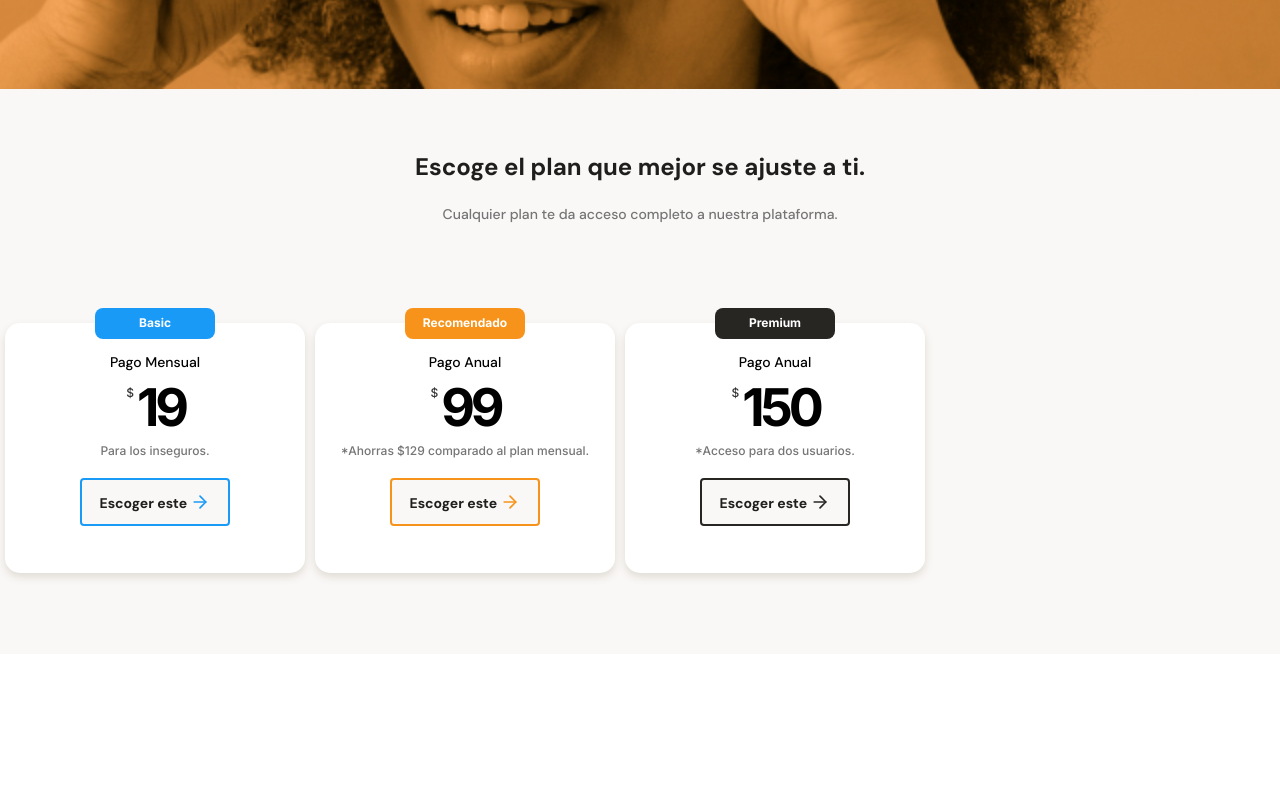
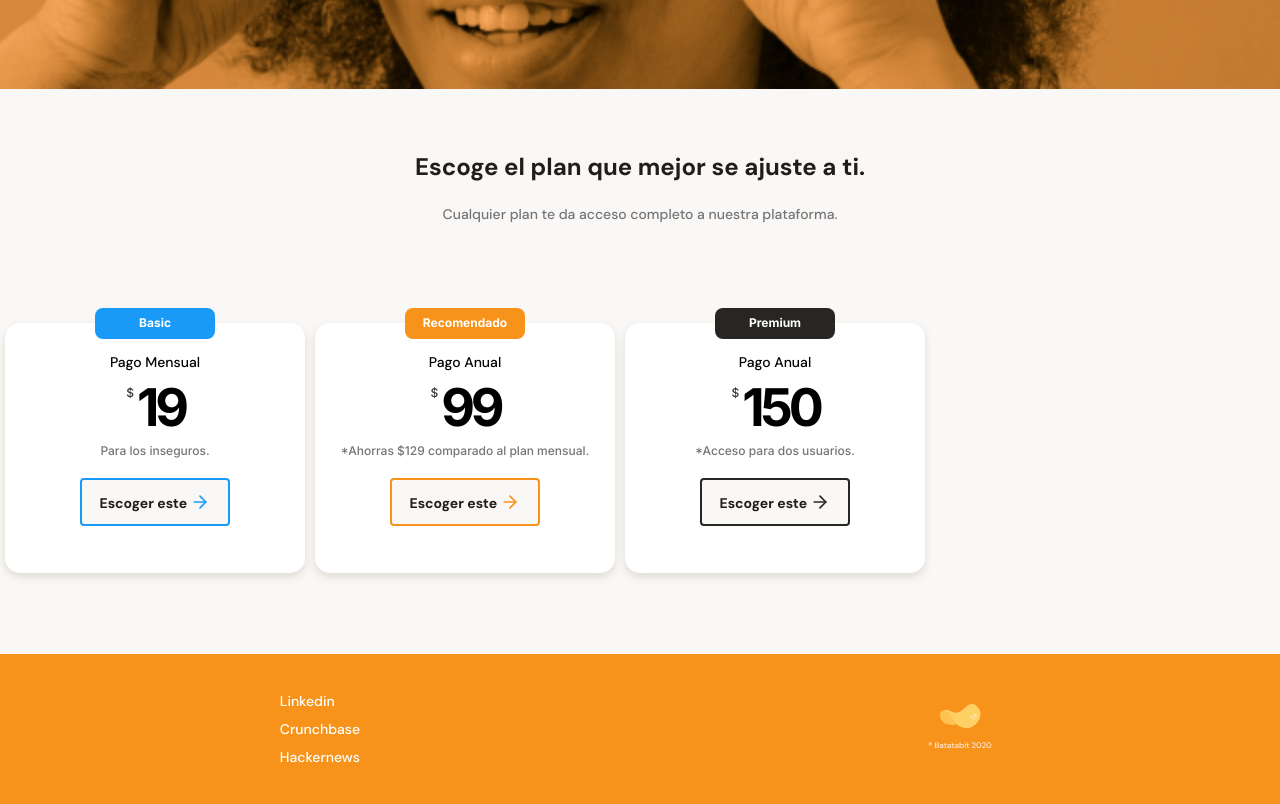
Before and after one commit to aguscorvo/Bata-Bit, a plain HTML site: page index.html in a window 1280 px wide. Shown: the part 2728-3532 px from the top of the page. Before the commit the page ends 3382 px from the top, so only its background shows below. Drawn offline with Linux system fonts and the light colour scheme.

Commit message:
Footer done

```diff
--- a/index.html
+++ b/index.html
@@ -177,6 +177,17 @@
         </section>
       </section>
     </main>
-    <footer></footer>
+    <footer>
+      <section class="left">
+        <ul>
+          <li><a href="#">Linkedin</a></li>
+          <li><a href="#">Crunchbase</a></li>
+          <li><a href="#">Hackernews</a></li>
+        </ul>
+      </section>
+      <section class="right">
+        <img src="./assets/imgs/logo-footer.svg" alt="Logo de Batatabit 2021" />
+      </section>
+    </footer>
   </body>
 </html>
--- a/styles.css
+++ b/styles.css
@@ -562,3 +562,34 @@ main {
 .premium .plan-card__ca span {
   background-image: url('./assets/icons/black-right-arrow.svg');
 }
+
+/* FOOTER */
+footer {
+  display: flex;
+  width: 100%;
+  height: 150px;
+  background-color: var(--bitcoin-orange);
+}
+
+footer section {
+  width: 50%;
+  display: flex;
+  justify-content: center;
+  align-items: center;
+}
+
+footer .left ul {
+  font-size: 1.4rem;
+  font-weight: 500;
+  line-height: 1.8rem;
+  list-style: none;
+}
+
+.left li {
+  margin: 10px 0;
+}
+
+footer .left a {
+  text-decoration: none;
+  color: var(--just-white);
+}
```
